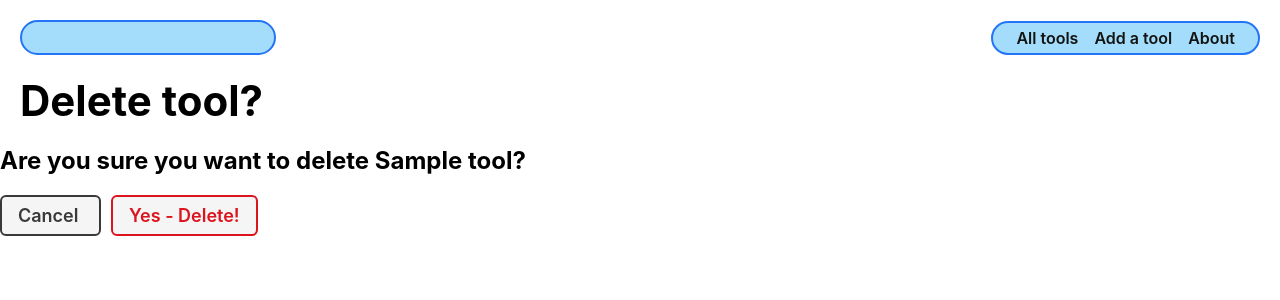
After one commit to tysonwells/toolscollector-lab, a Django app: page /tools/1/delete/ in a window 1280 px wide. The commit adds this page. Shown: the top 300 px of the page. Run offline with Django 3.2, Linux system fonts and the light colour scheme; tables that the repository leaves empty hold one stand-in row (values such as "Sample post").

Commit message:
add name to editpage and confirm delete functionality

```diff
--- /dev/null
+++ b/main_app/templates/main_app/tool_confirm_delete.html
@@ -0,0 +1,22 @@
+{% extends 'base.html' %}
+{% load static %}
+
+{% block content %}
+
+<div class="page-header">
+  <h1>Delete tool?</h1>
+</div>
+<h2>Are you sure you want to delete {{ object.name }}?</h2>
+
+<form action="" method="POST" class="form">
+  {% csrf_token %}
+  <a
+    href="{% url 'tools_detail' tool.id %}"
+    class="btn secondary"
+  >
+    Cancel
+  </a>
+  <button type="submit" class="btn danger">Yes - Delete!</button>
+</form>
+
+{% endblock %}
--- a/main_app/views.py
+++ b/main_app/views.py
@@ -28,7 +28,7 @@ class toolCreate(CreateView):
 class toolUpdate(UpdateView):
   model = Tool
   # Let's disallow the renaming of a tool by excluding the name field!
-  fields = ['name', 'manufacturer', 'description']
+  fields = ['manufacturer', 'description']
 
 class toolDelete(DeleteView):
   model = Tool
```
Also changed, not shown: main_app/templates/main_app/tool_form.html (+8 -0 lines).
